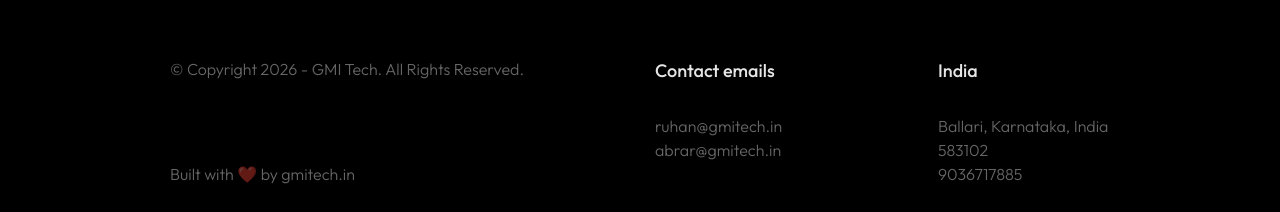
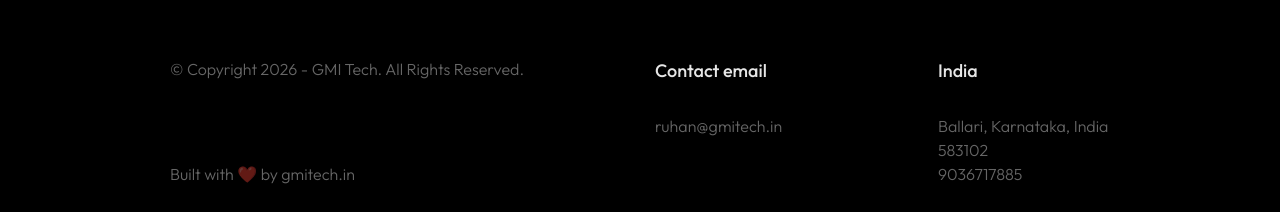
Before and after one commit to ruhanshaik/gmitechfinalwebiste, a plain HTML site: page index.html in a window 1280 px wide. Shown: the part 4109-4321 px from the top of the page. Drawn offline with Linux system fonts and the light colour scheme.

Commit message:
Update index.html

```diff
--- a/index.html
+++ b/index.html
@@ -651,9 +651,9 @@
 
                                         <div class="col-md-6 col-lg-5 mil-mb-60">
 
-                                            <h6 class="mil-muted mil-up mil-mb-30">Contact emails</h6>
+                                            <h6 class="mil-muted mil-up mil-mb-30">Contact email</h6>
 
-                                            <p class="mil-light-soft mil-up"><a href="mailto:ruhan@gmitech.in" title="ruhan@gmitech.in">ruhan@gmitech.in</a><br><a href="mailto:abrar@gmitech.in" title="abrar@gmitech.in">abrar@gmitech.in</a></p>
+                                            <p class="mil-light-soft mil-up"><a href="mailto:ruhan@gmitech.in" title="ruhan@gmitech.in">ruhan@gmitech.in</a></p>
 
                                         </div>
                                         <div class="col-md-6 col-lg-5 mil-mb-60">
```
